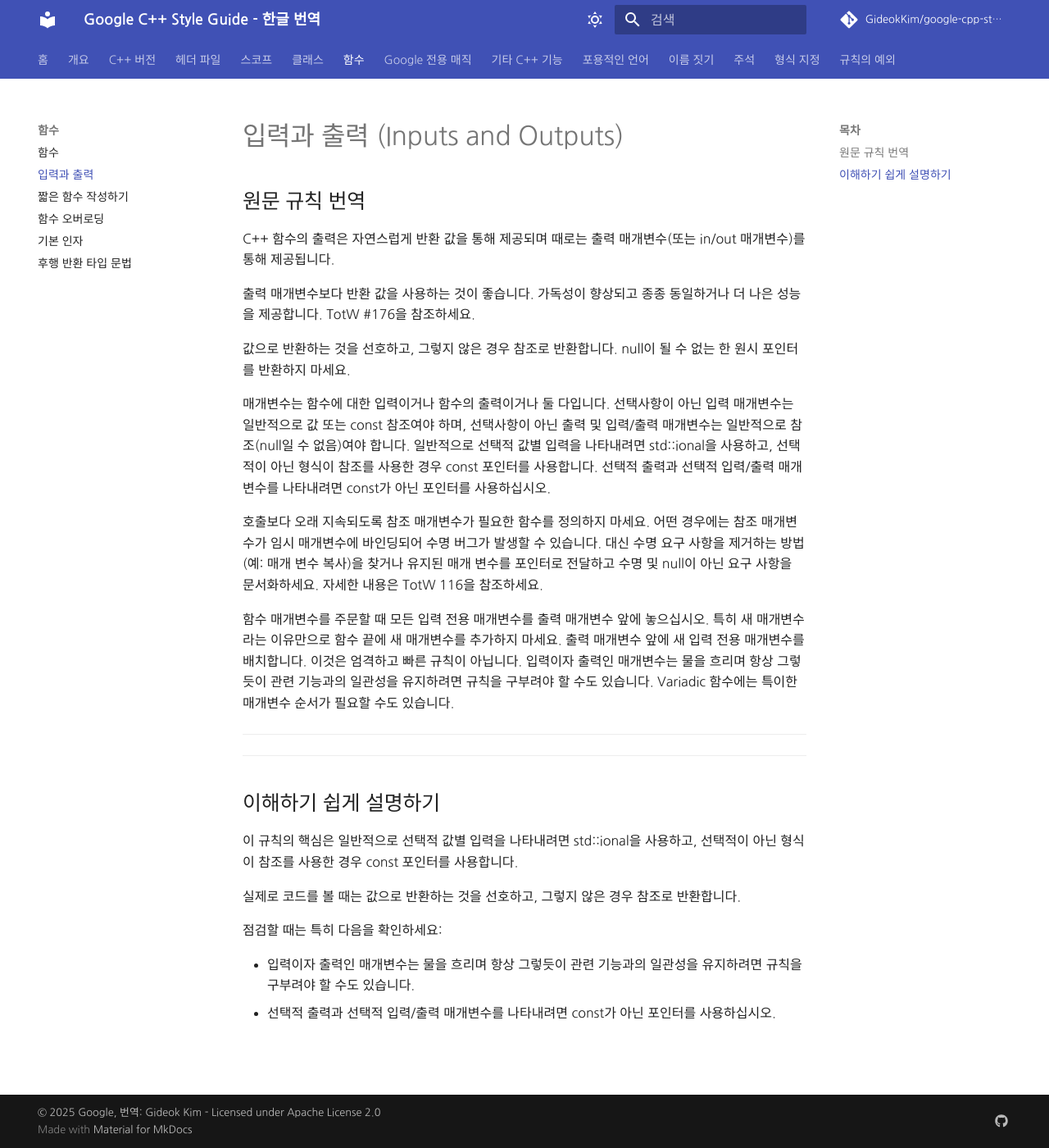
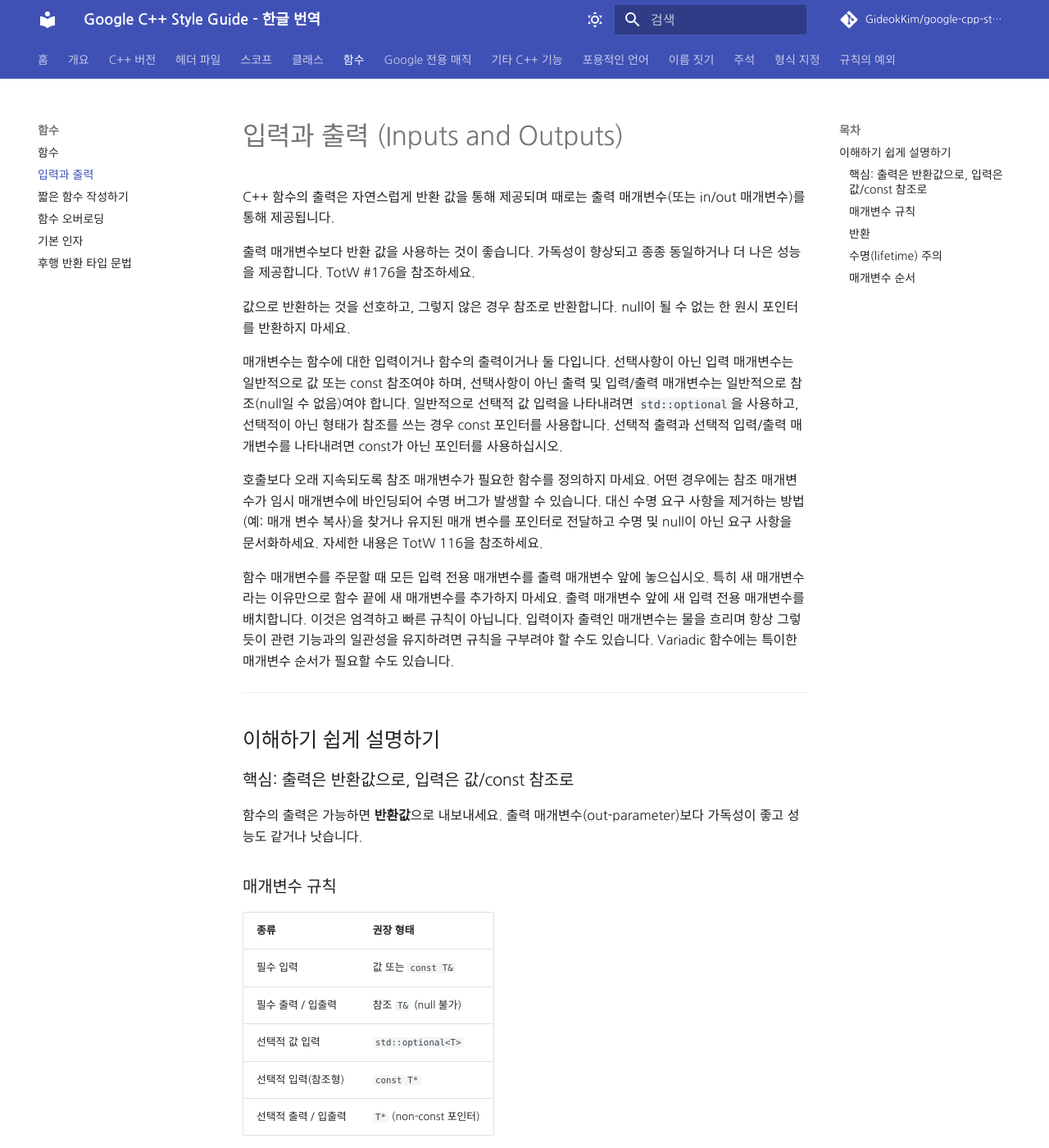
Before and after one commit to GideokKim/google-cpp-style-guide-kr, an MkDocs documentation site: the page built from google cpp style guide/inputs_and_outputs.md, in a window 1280 px wide and 1400 px high. Shown: the whole window at 82% size. Built offline with MkDocs 1.6.1 and Material for MkDocs 9.7.7, drawn with Linux system fonts in a browser that asks for light colours; some web fonts are replaced; comment, search, counter and statistics services are not loaded; some of the changed text lies outside the part shown.

Commit message:
docs(functions): rewrite machine-translated pages to project standard

````diff
--- a/google cpp style guide/default_arguments.md
+++ b/google cpp style guide/default_arguments.md
@@ -1,6 +1,4 @@
 # 기본 인자 (Default Arguments)
-
-## 원문 규칙 번역
 
 기본값이 항상 동일한 값을 갖도록 보장되는 경우 가상이 아닌 함수에 기본 인수가 허용됩니다. 함수 오버로딩과 동일한 제한 사항을 따르고, 기본 인수로 얻은 가독성이 아래 단점보다 크지 않으면 오버로드된 함수를 선호합니다.
 
@@ -20,15 +18,18 @@
 
 ---
 
----
-
 ## 이해하기 쉽게 설명하기
 
-이 규칙의 핵심은 함수 서명이 호출 서명과 일치하지 않는 경우가 많기 때문입니다.
+### 핵심: 비가상 함수에 한해, 기본값이 항상 같을 때만 허용
 
-실제로 코드를 볼 때는 (예를 들어 void f(int n = counter++); 이라고 쓰지 마세요.) 다른 경우에는 기본 인수가 위의 단점을 극복할 만큼 함수 선언의 가독성을 향상시킬 수 있으므로 허용됩니다.
+기본 인자는 **비가상 함수**에서, 기본값이 항상 동일하게 보장될 때만 허용됩니다. 기본 인자는 오버로딩의 또 다른 형태이므로, **오버로딩을 피하는 모든 이유가 그대로 적용**됩니다. 가독성 이득이 단점보다 크지 않으면 오버로드를 선호하세요.
 
-점검할 때는 특히 다음을 확인하세요:
+### 금지·주의
 
-- 기본 인수는 오버로드된 함수의 의미를 달성하는 또 다른 방법이므로 함수를 오버로드하지 않는 모든 이유가 적용됩니다.
-- 이 경우 제대로 작동하지 않으며, 지정된 기본값이 평가 시기에 따라 동일한 값으로 평가되지 않을 수 있습니다.
+- **가상 함수에서는 금지**: 기본값은 객체의 **정적 타입**으로 결정되어, 재정의가 다른 기본값을 선언해도 무시됩니다. 의도와 다르게 동작합니다.
+- **호출마다 재평가**: 기본값은 호출 지점마다 다시 평가되어 코드가 커질 수 있고, `void f(int n = counter++);`처럼 호출마다 값이 달라지는 함정이 생깁니다(이렇게 쓰지 마세요).
+- **함수 포인터**: 기본 인자가 있으면 함수 시그니처와 호출 시그니처가 안 맞아 혼란스럽습니다.
+
+### 허용
+
+이런 단점을 넘어설 만큼 선언의 가독성을 높이는 경우엔 허용됩니다. 의심스러우면 오버로드를 쓰세요.
--- a/google cpp style guide/function_overloading.md
+++ b/google cpp style guide/function_overloading.md
@@ -1,6 +1,4 @@
 # 함수 오버로딩 (Function Overloading)
-
-## 원문 규칙 번역
 
 호출 사이트를 보는 독자가 먼저 어떤 오버로드가 호출되고 있는지 정확히 파악하지 않고도 무슨 일이 일어나고 있는지 잘 알 수 있는 경우에만 오버로드된 함수(생성자 포함)를 사용하세요.
 
@@ -28,15 +26,27 @@ const 또는 ref 한정을 기반으로 한 오버로드는 유틸리티 코드
 
 ---
 
----
-
 ## 이해하기 쉽게 설명하기
 
-이 규칙의 핵심은 호출 사이트를 보는 독자가 먼저 어떤 오버로드가 호출되고 있는지 정확히 파악하지 않고도 무슨 일이 일어나고 있는지 잘 알 수 있는 경우에만 오버로드된 함수(생성자 포함)를 사용하세요.
+### 핵심: 호출 지점에서 "무슨 일이 일어나는지" 분명할 때만 오버로드
 
-실제로 코드를 볼 때는 함수가 인수 유형만으로 오버로드되는 경우 독자는 무슨 일이 일어나고 있는지 알아보기 위해 C++의 복잡한 일치 규칙을 이해해야 할 수도 있습니다.
+오버로드된 함수는, 호출하는 쪽 독자가 **어떤 오버로드가 선택되는지 따지지 않고도** 무슨 일이 일어나는지 알 수 있을 때만 쓰세요.
 
-점검할 때는 특히 다음을 확인하세요:
+```cpp
+class MyClass {
+ public:
+  void Analyze(const std::string& text);
+  void Analyze(const char* text, size_t textlen);
+};
+```
 
-- const 또는 ref 한정을 기반으로 한 오버로드는 유틸리티 코드를 더 유용하게 만들고, 더 효율적으로 만들거나 두 가지 모두를 가능하게 할 수 있습니다.
-- 독자가 포괄적 주석을 특정 오버로드에 연결하는 데 어려움을 겪을 수 있는 경우 특정 오버로드에 대한 주석을 갖는 것은 괜찮습니다.
+위처럼 `const std::string&`과 `const char*`로 오버로드할 수 있지만, 이런 경우엔 `std::string_view` 하나로 받는 편이 더 낫습니다.
+
+### 좋은 오버로드 / 나쁜 오버로드
+
+- **좋음**: 변형 간 의미 차이가 없어, 어느 게 불려도 결과가 같은 경우. `const`/참조 한정에 따른 오버로드도 유용합니다.
+- **나쁨**: 인수 타입만으로 갈리고, 독자가 C++의 복잡한 오버로드 해소 규칙을 알아야 동작을 이해할 수 있는 경우. 파생 클래스가 일부 변형만 재정의하면 상속 의미가 헷갈립니다.
+
+### 문서화
+
+하나의 통합된 오버로드 집합은, 첫 선언 앞에 전체를 설명하는 **하나의 "우산" 주석**을 선호합니다. 독자가 특정 오버로드와 연결하기 어려울 때만 개별 주석을 답니다.
--- a/google cpp style guide/functions.md
+++ b/google cpp style guide/functions.md
@@ -1,9 +1,6 @@
 # 함수 (Functions)
 
-## 원문 규칙 번역
-
-이 항목의 원문 설명은 짧거나 구조적인 제목으로 제공됩니다. 관련 하위 주제의 세부 규칙과 함께 읽어야 합니다.
----
+이 장은 함수를 설계할 때의 규칙을 다룹니다. 입력과 출력의 표현, 함수 길이, 오버로딩, 기본 인자, 후행 반환 타입처럼 호출 지점과 선언부에서 함수의 계약이 드러나는 방식을 각 하위 주제에서 설명합니다.
 
 ---
 
--- a/google cpp style guide/inputs_and_outputs.md
+++ b/google cpp style guide/inputs_and_outputs.md
@@ -1,6 +1,4 @@
 # 입력과 출력 (Inputs and Outputs)
-
-## 원문 규칙 번역
 
 C++ 함수의 출력은 자연스럽게 반환 값을 통해 제공되며 때로는 출력 매개변수(또는 in/out 매개변수)를 통해 제공됩니다.
 
@@ -8,7 +6,7 @@ C++ 함수의 출력은 자연스럽게 반환 값을 통해 제공되며 때로
 
 값으로 반환하는 것을 선호하고, 그렇지 않은 경우 참조로 반환합니다. null이 될 수 없는 한 원시 포인터를 반환하지 마세요.
 
-매개변수는 함수에 대한 입력이거나 함수의 출력이거나 둘 다입니다. 선택사항이 아닌 입력 매개변수는 일반적으로 값 또는 const 참조여야 하며, 선택사항이 아닌 출력 및 입력/출력 매개변수는 일반적으로 참조(null일 수 없음)여야 합니다. 일반적으로 선택적 값별 입력을 나타내려면 std::ional을 사용하고, 선택적이 아닌 형식이 참조를 사용한 경우 const 포인터를 사용합니다. 선택적 출력과 선택적 입력/출력 매개변수를 나타내려면 const가 아닌 포인터를 사용하십시오.
+매개변수는 함수에 대한 입력이거나 함수의 출력이거나 둘 다입니다. 선택사항이 아닌 입력 매개변수는 일반적으로 값 또는 const 참조여야 하며, 선택사항이 아닌 출력 및 입력/출력 매개변수는 일반적으로 참조(null일 수 없음)여야 합니다. 일반적으로 선택적 값 입력을 나타내려면 `std::optional`을 사용하고, 선택적이 아닌 형태가 참조를 쓰는 경우 const 포인터를 사용합니다. 선택적 출력과 선택적 입력/출력 매개변수를 나타내려면 const가 아닌 포인터를 사용하십시오.
 
 호출보다 오래 지속되도록 참조 매개변수가 필요한 함수를 정의하지 마세요. 어떤 경우에는 참조 매개변수가 임시 매개변수에 바인딩되어 수명 버그가 발생할 수 있습니다. 대신 수명 요구 사항을 제거하는 방법(예: 매개 변수 복사)을 찾거나 유지된 매개 변수를 포인터로 전달하고 수명 및 null이 아닌 요구 사항을 문서화하세요. 자세한 내용은 TotW 116을 참조하세요.
 
@@ -16,15 +14,31 @@ C++ 함수의 출력은 자연스럽게 반환 값을 통해 제공되며 때로
 
 ---
 
----
-
 ## 이해하기 쉽게 설명하기
 
-이 규칙의 핵심은 일반적으로 선택적 값별 입력을 나타내려면 std::ional을 사용하고, 선택적이 아닌 형식이 참조를 사용한 경우 const 포인터를 사용합니다.
+### 핵심: 출력은 반환값으로, 입력은 값/const 참조로
 
-실제로 코드를 볼 때는 값으로 반환하는 것을 선호하고, 그렇지 않은 경우 참조로 반환합니다.
+함수의 출력은 가능하면 **반환값**으로 내보내세요. 출력 매개변수(out-parameter)보다 가독성이 좋고 성능도 같거나 낫습니다.
 
-점검할 때는 특히 다음을 확인하세요:
+### 매개변수 규칙
 
-- 입력이자 출력인 매개변수는 물을 흐리며 항상 그렇듯이 관련 기능과의 일관성을 유지하려면 규칙을 구부려야 할 수도 있습니다.
-- 선택적 출력과 선택적 입력/출력 매개변수를 나타내려면 const가 아닌 포인터를 사용하십시오.
+| 종류 | 권장 형태 |
+|------|-----------|
+| 필수 입력 | 값 또는 `const T&` |
+| 필수 출력 / 입출력 | 참조 `T&` (null 불가) |
+| 선택적 값 입력 | `std::optional<T>` |
+| 선택적 입력(참조형) | `const T*` |
+| 선택적 출력 / 입출력 | `T*` (non-const 포인터) |
+
+### 반환
+
+- 기본은 **값 반환**. 그게 안 되면 참조 반환.
+- null이 될 수 있는 게 아니라면 raw 포인터를 반환하지 마세요.
+
+### 수명(lifetime) 주의
+
+호출보다 오래 살아야 하는 참조 매개변수를 받지 마세요. 참조가 임시 객체에 묶이면 수명 버그가 납니다. 대신 값을 복사하거나, 보관할 인자는 포인터로 받고 수명·non-null 요구사항을 문서화하세요.
+
+### 매개변수 순서
+
+입력 전용 매개변수를 출력 매개변수 **앞에** 두세요. 새 매개변수라고 해서 함수 끝에 붙이지 말고, 출력 앞에 입력으로 넣으세요. (단, 엄격한 규칙은 아니며 관련 함수와의 일관성이 우선할 수 있습니다.)
--- a/google cpp style guide/trailing_return_type_syntax.md
+++ b/google cpp style guide/trailing_return_type_syntax.md
@@ -1,6 +1,4 @@
 # 후행 반환 타입 문법 (Trailing Return Type Syntax)
-
-## 원문 규칙 번역
 
 일반 구문(선행 반환 유형)을 사용하는 것이 실용적이지 않거나 읽기 어려운 경우에만 후행 반환 유형을 사용하십시오.
 
@@ -23,15 +21,13 @@ auto Foo(int x) -> int;
 때로는 함수의 매개변수 목록이 이미 표시된 후에 반환 유형을 지정하는 것이 더 쉽고 읽기 쉽습니다. 이는 반환 유형이 템플릿 매개변수에 따라 달라질 때 특히 그렇습니다. 예를 들어:
 
 ```cpp
-    template <typename T, typename U>
-    auto Add(T t, U u) -> decltype(t + u);
-
+template <typename T, typename U>
+auto Add(T t, U u) -> decltype(t + u);
 ```
 
 ```cpp
-    template <typename T, typename U>
-    decltype(declval<T&>() + declval<U&>()) Add(T t, U u);
-
+template <typename T, typename U>
+decltype(declval<T&>() + declval<U&>()) Add(T t, U u);
 ```
 
 후행 반환 유형 구문은 C 및 Java와 같은 C++ 유사 언어에 유사하지 않으므로 일부 독자에게는 익숙하지 않을 수 있습니다.
@@ -42,15 +38,32 @@ auto Foo(int x) -> int;
 
 ---
 
----
-
 ## 이해하기 쉽게 설명하기
 
-이 규칙의 핵심은 이는 대부분 상당히 복잡한 템플릿 코드의 문제이므로 대부분의 경우 권장되지 않습니다.
+### 핵심: 일반(선행) 구문이 어려울 때만 후행 반환 타입
 
-실제로 코드를 볼 때는 일반 구문(선행 반환 유형)을 사용하는 것이 실용적이지 않거나 읽기 어려운 경우에만 후행 반환 유형을 사용하십시오.
+C++에는 두 가지 함수 선언 형식이 있습니다.
 
-점검할 때는 특히 다음을 확인하세요:
+```cpp
+int Foo(int x);          // 선행 반환 타입 (기본)
+auto Foo(int x) -> int;  // 후행 반환 타입
+```
 
-- 필요한 경우(예: 람다) 또는 함수의 매개변수 목록 뒤에 유형을 배치하여 훨씬 더 읽기 쉬운 방식으로 유형을 작성할 수 있는 경우에만 새로운 후행 반환 유형 형식을 사용하십시오.
-- 기존 코드베이스에는 새 구문을 사용해도 변경되지 않는 엄청난 수의 함수 선언이 있으므로 현실적인 선택은 이전 구문만 사용하거나 둘을 혼합하여 사용하는 것입니다.
+기본은 **선행 반환 타입**입니다. 선행 구문이 비실용적이거나 읽기 어려울 때만 후행 형식을 쓰세요.
+
+### 후행 형식이 필요/유용한 경우
+
+- **람다의 반환 타입을 명시**하는 유일한 방법입니다.
+- 반환 타입이 **매개변수에 의존**할 때 더 읽기 쉽습니다.
+
+```cpp
+template <typename T, typename U>
+auto Add(T t, U u) -> decltype(t + u);   // 후행: 매개변수를 이미 본 뒤라 간결
+
+template <typename T, typename U>
+decltype(declval<T&>() + declval<U&>()) Add(T t, U u);  // 선행: 장황
+```
+
+### 그 외에는 선행을 유지
+
+후행 구문은 C/Java 등에 없어 낯설고, 기존 코드베이스 대부분이 선행 구문입니다. 스타일 일관성을 위해, 람다나 위 같은 복잡한 템플릿 경우가 아니면 선행 구문을 계속 쓰세요.
--- a/google cpp style guide/write_short_functions.md
+++ b/google cpp style guide/write_short_functions.md
@@ -1,8 +1,6 @@
 # 짧은 함수 작성하기 (Write Short Functions)
 
-## 원문 규칙 번역
-
-작고 집중된 기능을 선호합니다.
+작고 집중된 함수를 선호합니다.
 
 우리는 긴 함수가 때로는 적절하다는 것을 알고 있으므로 함수 길이에 엄격한 제한을 두지 않습니다. 함수가 40줄 정도를 초과하는 경우, 프로그램 구조를 손상시키지 않고 분할할 수 있는지 생각해 보세요.
 
@@ -12,15 +10,18 @@
 
 ---
 
----
-
 ## 이해하기 쉽게 설명하기
 
-이 규칙의 핵심은 이러한 함수로 작업하는 것이 어렵다고 판명되거나 오류를 디버그하기 어렵다고 판단되거나 그 일부를 여러 다른 컨텍스트에서 사용하려는 경우 함수를 더 작고 관리하기 쉬운 조각으로 나누는 것을 고려하세요.
+### 핵심: 작고 한 가지에 집중한 함수
 
-실제로 코드를 볼 때는 함수가 40줄 정도를 초과하는 경우, 프로그램 구조를 손상시키지 않고 분할할 수 있는지 생각해 보세요.
+함수 길이에 엄격한 상한은 없지만, **40줄**을 넘기 시작하면 구조를 해치지 않고 쪼갤 수 있는지 생각해보세요.
 
-점검할 때는 특히 다음을 확인하세요:
+### 왜?
 
-- 우리는 긴 함수가 때로는 적절하다는 것을 알고 있으므로 함수 길이에 엄격한 제한을 두지 않습니다.
-- 긴 기능이 지금 완벽하게 작동하더라도 몇 달 후에 누군가 이를 수정하면 새로운 동작이 추가될 수 있습니다.
+- **버그**: 긴 함수는 나중에 누가 동작을 덧붙이기 쉽고, 그 과정에서 찾기 어려운 버그가 끼어듭니다.
+- **가독성·수정**: 짧은 함수는 읽고 고치기 쉽습니다.
+- **테스트**: 작은 함수가 테스트하기 쉽습니다.
+
+### 기존 긴 함수를 만났을 때
+
+겁먹지 마세요. 다만 다루기 어렵거나 디버그가 힘들거나 일부를 다른 곳에서도 쓰고 싶다면, 더 작고 관리하기 쉬운 조각으로 나누는 것을 고려하세요.
````
